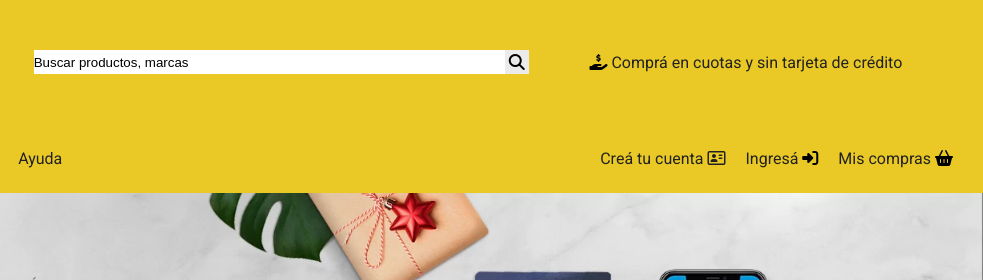
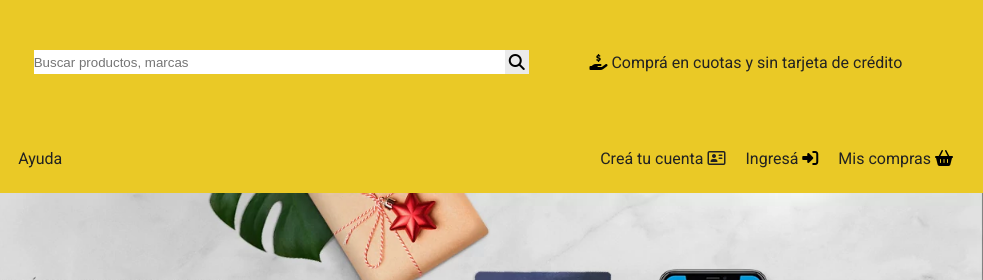
Before and after one commit to SoleSmith/mercadoLiebre-SoleSmith, a website: page views/home.html in a window 1280 px wide. Shown: the top 280 px of the page, 297-1280 px from the left. Drawn offline with Linux system fonts and the light colour scheme; files whose address does not match are found by name.

Commit message:
issue-change barra de busqueda-header-home.html

```diff
--- a/views/home.html
+++ b/views/home.html
@@ -22,7 +22,7 @@
         <a href="/home"><img class="logo" src="/images/logo-mercado-liebre.svg" alt="Logo de Mercado Libre"/></a>
         <div class="bloqueBusqueda">
           <form action="#" method="get"  class="searchHeader">
-            <input type="search" value="Buscar productos, marcas">
+            <input type="search" placeholder="Buscar productos, marcas">
             <i id="lupa" class="fa-solid fa-magnifying-glass"></i>
           </form>
 
```
